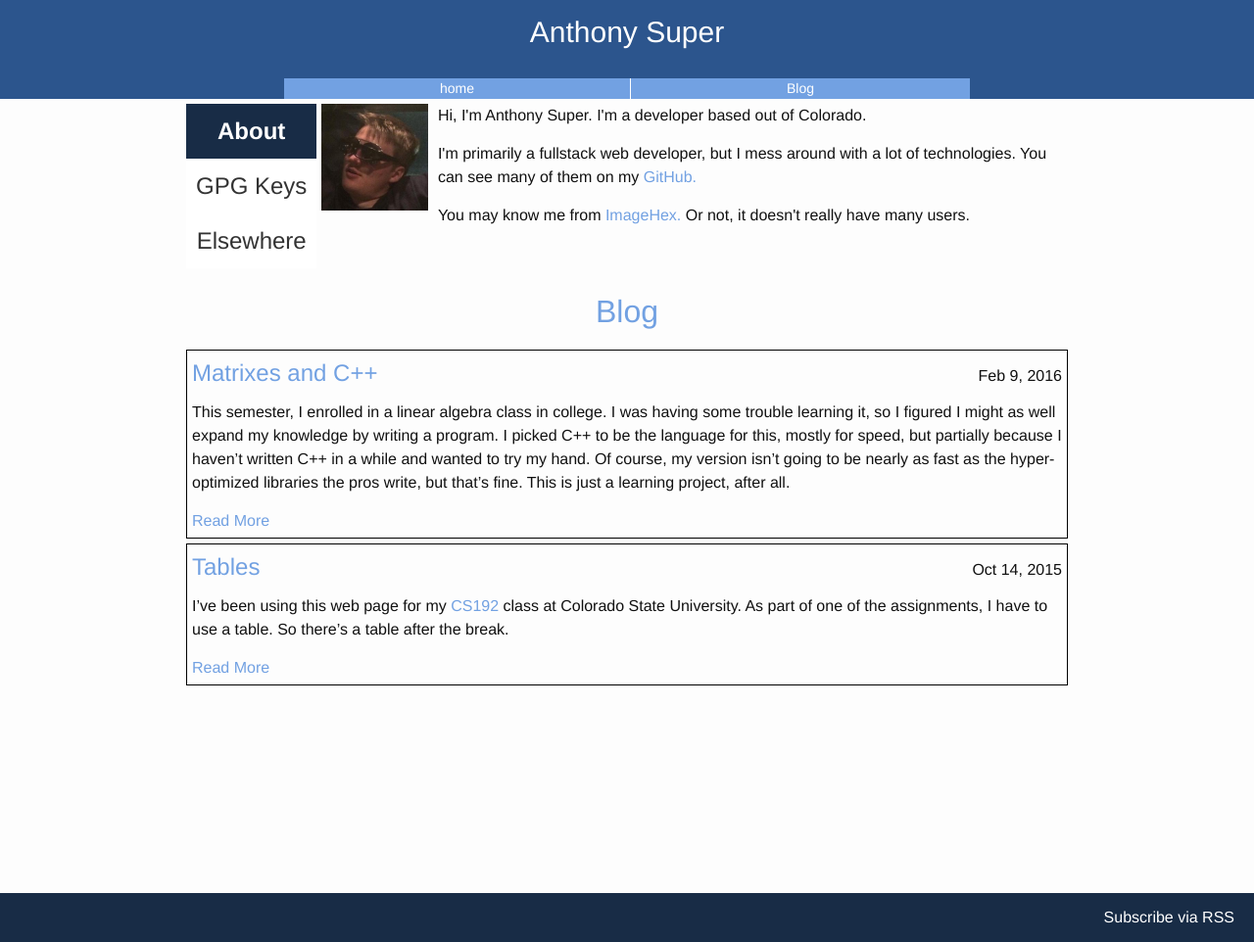
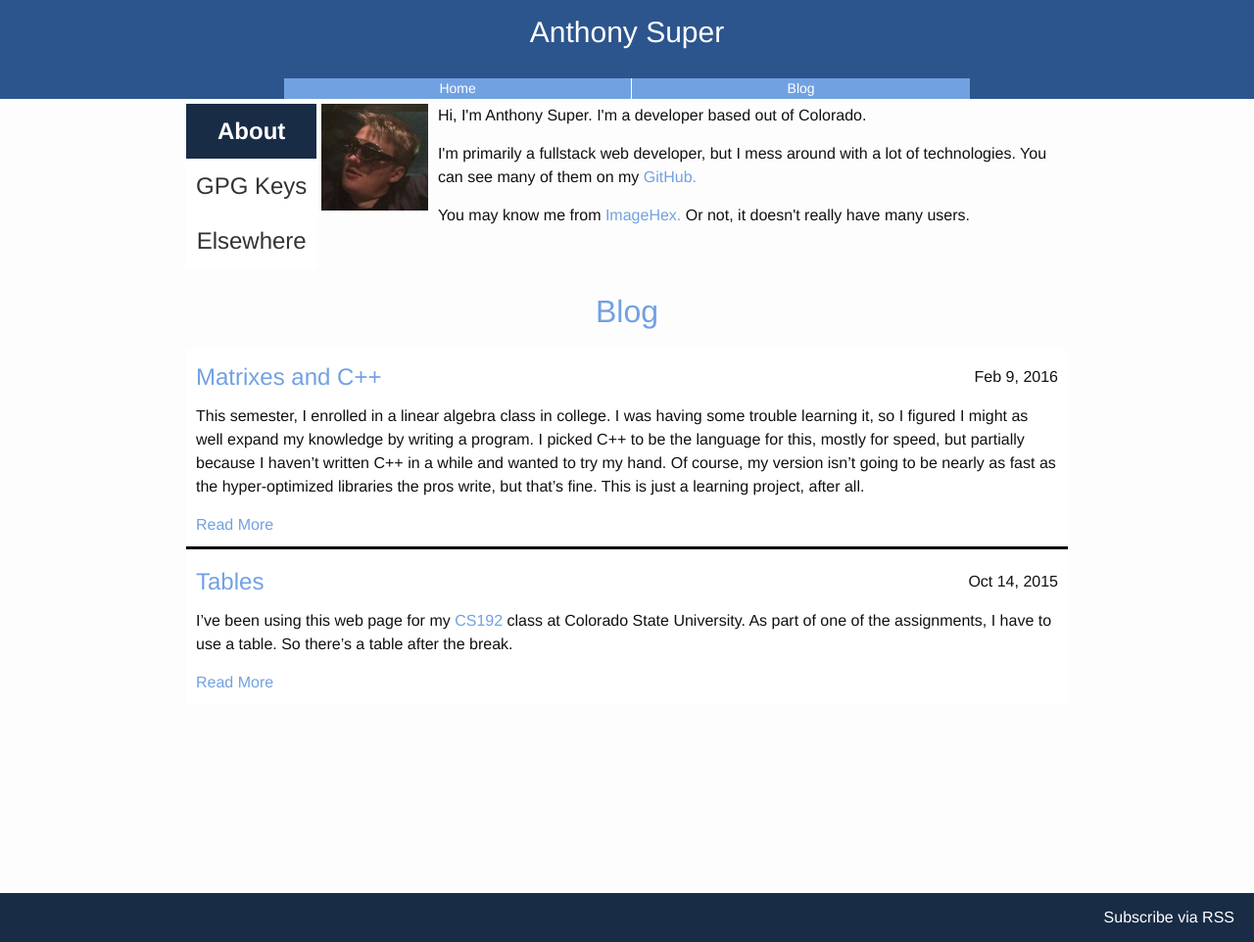
Before and after one commit to AnthonySuper/AnthonySuper.github.io, a Jekyll site: the page built from index.html, in a window 1280 px wide. Shown: the whole page at 98% size. Built offline with Jekyll 4.4.1, drawn with Linux system fonts in a browser that asks for light colours.

Commit message:
Fixed some style things

```diff
--- a/_layouts/post.html
+++ b/_layouts/post.html
@@ -3,8 +3,8 @@
     {% include head.html %}
   </head>
   <body>
-    <header id="post-header">
-      <h1>Anthony Super's Blg</h1>
+    <header id="main-header">
+      <h1>Blog</h1>
     </header>
     {% include navbar.html %}
     <article class="blog-post">
--- a/_sass/_blog.scss
+++ b/_sass/_blog.scss
@@ -2,12 +2,26 @@
   max-width: 900px;
   margin-left: auto;
   margin-right: auto;
+  background-color: white;
+
 }
 
 .blog-header-link{
   h1{
     text-align: center;
   }
+}
+
+.blog-post-title {
+  text-align: center;
+  margin-top: 10px;
+  font-size: 2.0rem;
+}
+
+.blog-post-date {
+  display: block;
+  text-align: right;
+  padding-bottom: 5px;
 }
 
 .blog-posts-list-header {
@@ -29,10 +43,13 @@
 
 .blog-posts-list-item{
   list-style-type: none;
-  border: 1px solid black;
   margin-top: 5px;
   margin-bottom: 5px;
-  padding: 5px;
+  padding: 10px;
+
+  &:not(:last-of-type) {
+    border-bottom: 3px solid black;
+  }
 }
 
 .blog-post{
--- a/_sass/_frontpage.scss
+++ b/_sass/_frontpage.scss
@@ -4,7 +4,7 @@
   max-width: 600px;
   max-height: 2000px;
   height: auto;
-  transition: 0.5s ease-in-out;
+  transition: 2s ease-in-out;
 }
 
 .gpg-keys.bio-section-active {
--- a/blog/index.html
+++ b/blog/index.html
@@ -4,7 +4,6 @@ navname: "Blog"
 title: "Blog"
 ---
 
-<a class="blog-header-link" href="/blog"><h1>Blog</h1></a>
 <ul class="blog-posts-list">
   {% for post in site.categories.blog %}
   <li class="blog-posts-list-item">
--- a/index.html
+++ b/index.html
@@ -1,6 +1,6 @@
 ---
 title: "Anthony Super"
-navname: home
+navname: Home
 layout: indexpage
 ---
 
```
